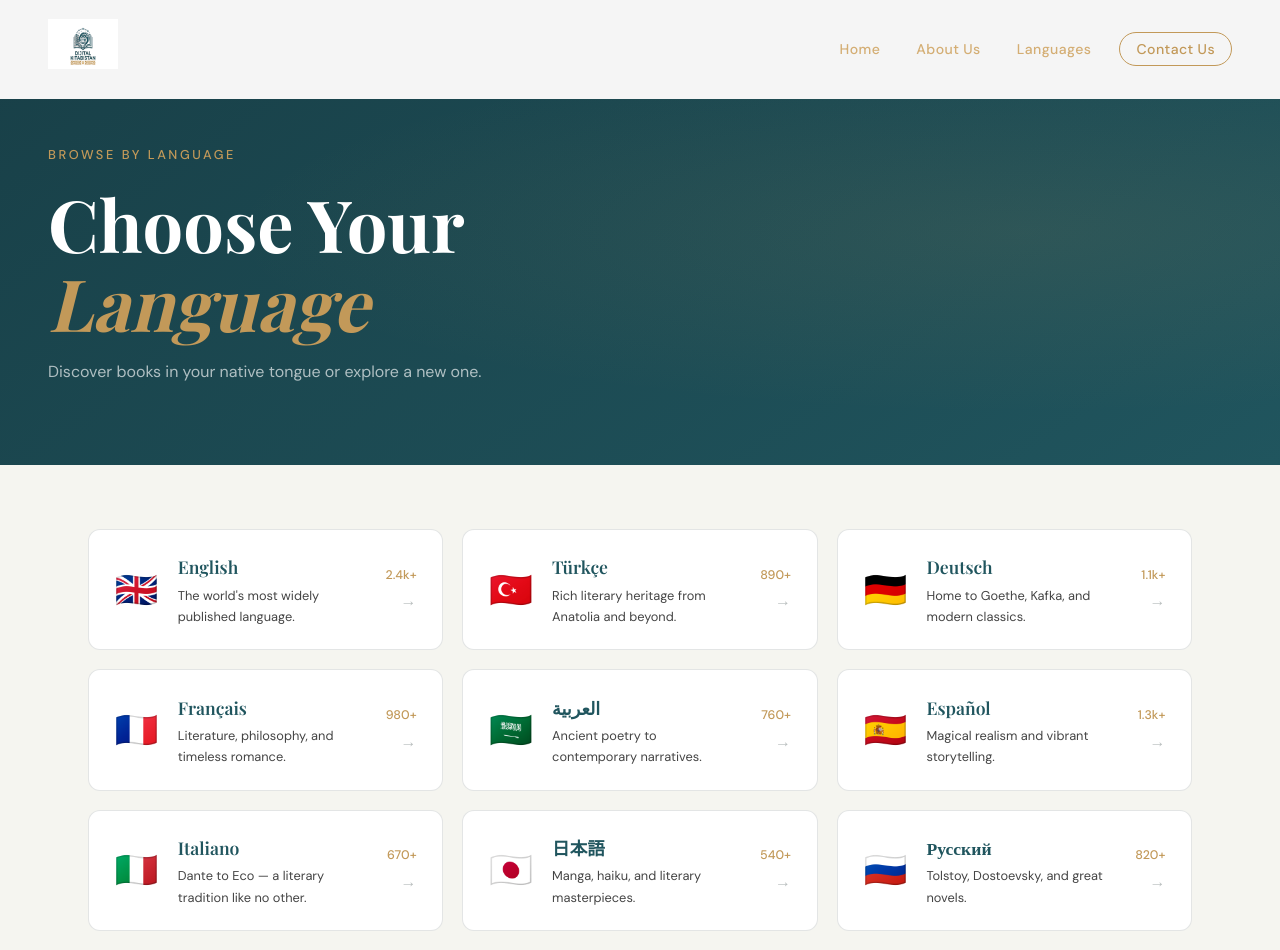
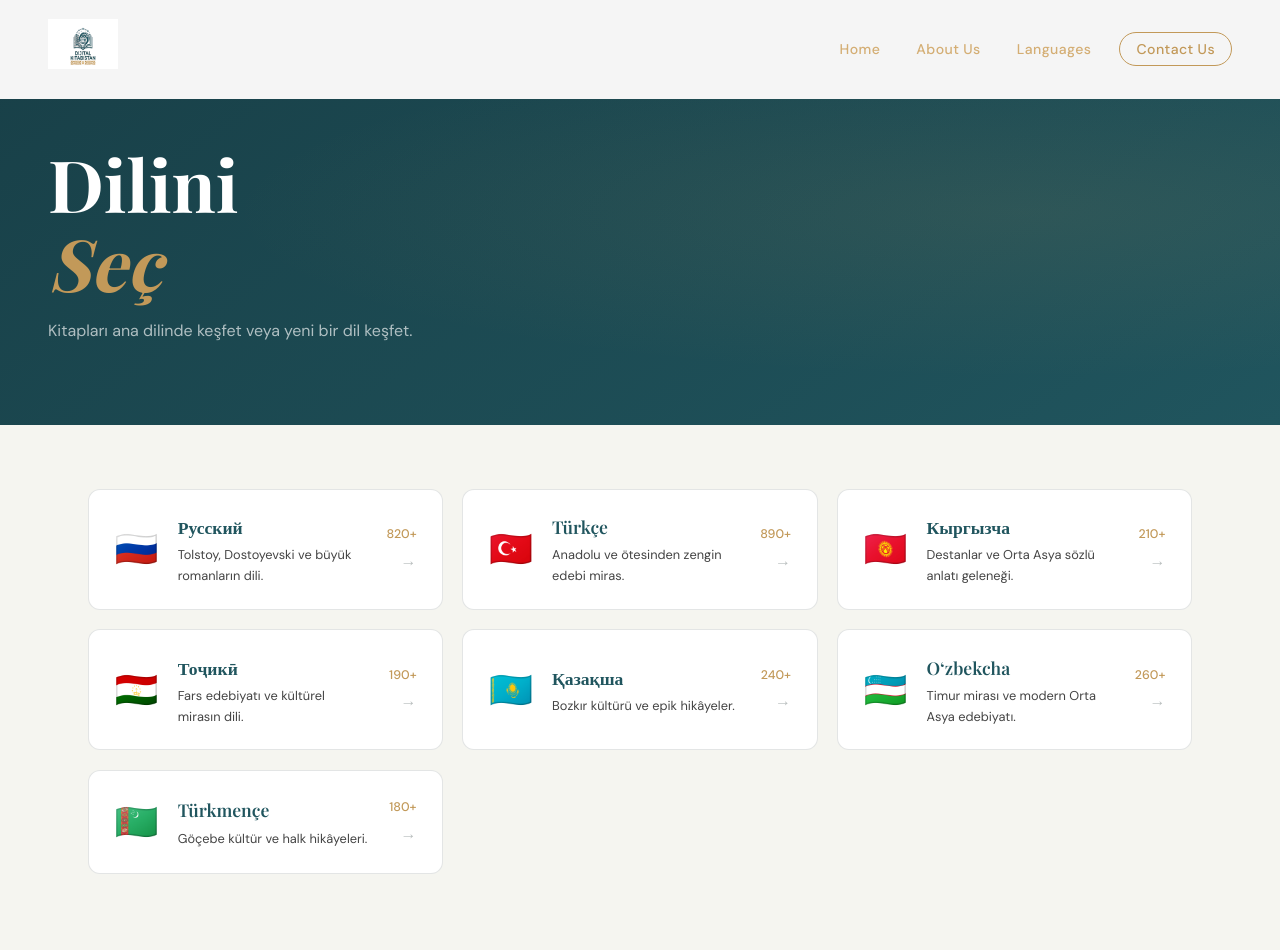
Before and after one commit to hafsaahabib/KTB, a React (Create React App) app: page /language in a window 1280 px wide. Shown: the top 950 px of the page. Built offline with nearby package versions, Linux system fonts and the light colour scheme; a web font is replaced by a local one.

Commit message:
Update Language.js

```diff
--- a/src/pages/Language.js
+++ b/src/pages/Language.js
@@ -3,18 +3,13 @@ import { Link } from 'react-router-dom';
 import Navbar from '../Navbar';
 
 const LANGUAGES = [
-  { code: 'english',    label: 'English',    flag: '🇬🇧', books: '2.4k+', desc: 'The world\'s most widely published language.' },
-  { code: 'turkish',   label: 'Türkçe',     flag: '🇹🇷', books: '890+',  desc: 'Rich literary heritage from Anatolia and beyond.' },
-  { code: 'german',    label: 'Deutsch',    flag: '🇩🇪', books: '1.1k+', desc: 'Home to Goethe, Kafka, and modern classics.' },
-  { code: 'french',    label: 'Français',   flag: '🇫🇷', books: '980+',  desc: 'Literature, philosophy, and timeless romance.' },
-  { code: 'arabic',    label: 'العربية',    flag: '🇸🇦', books: '760+',  desc: 'Ancient poetry to contemporary narratives.' },
-  { code: 'spanish',   label: 'Español',    flag: '🇪🇸', books: '1.3k+', desc: 'Magical realism and vibrant storytelling.' },
-  { code: 'italian',   label: 'Italiano',   flag: '🇮🇹', books: '670+',  desc: 'Dante to Eco — a literary tradition like no other.' },
-  { code: 'japanese',  label: '日本語',     flag: '🇯🇵', books: '540+',  desc: 'Manga, haiku, and literary masterpieces.' },
-  { code: 'russian',   label: 'Русский',    flag: '🇷🇺', books: '820+',  desc: 'Tolstoy, Dostoevsky, and great novels.' },
-  { code: 'portuguese',label: 'Português',  flag: '🇵🇹', books: '590+',  desc: 'Fado in words — melancholic and beautiful.' },
-  { code: 'chinese',   label: '中文',       flag: '🇨🇳', books: '710+',  desc: 'Ancient wisdom meets contemporary fiction.' },
-  { code: 'korean',    label: '한국어',     flag: '🇰🇷', books: '430+',  desc: 'From folklore to K-lit wave.' },
+{ code: 'russian', label: 'Русский', flag: '🇷🇺', books: '820+', desc: 'Tolstoy, Dostoyevski ve büyük romanların dili.' },
+{ code: 'turkish',  label: 'Türkçe',  flag: '🇹🇷', books: '890+', desc: 'Anadolu ve ötesinden zengin edebi miras.' },
+{ code: 'kyrgyz',   label: 'Кыргызча', flag: '🇰🇬', books: '210+', desc: 'Destanlar ve Orta Asya sözlü anlatı geleneği.' },
+{ code: 'tajik',    label: 'Тоҷикӣ',  flag: '🇹🇯', books: '190+', desc: 'Fars edebiyatı ve kültürel mirasın dili.' },
+{ code: 'kazakh',   label: 'Қазақша', flag: '🇰🇿', books: '240+', desc: 'Bozkır kültürü ve epik hikâyeler.' },
+{ code: 'uzbek',    label: 'Oʻzbekcha', flag: '🇺🇿', books: '260+', desc: 'Timur mirası ve modern Orta Asya edebiyatı.' },
+{ code: 'turkmen',  label: 'Türkmençe', flag: '🇹🇲', books: '180+', desc: 'Göçebe kültür ve halk hikâyeleri.' },
 ];
 
 export default function Language() {
@@ -33,9 +28,9 @@ export default function Language() {
 
       <section className="page-hero page-hero--lang">
         <div className="page-hero__content">
-          <p className="hero__eyebrow">Browse by Language</p>
-          <h1 className="page-hero__title">Choose Your<br /><em>Language</em></h1>
-          <p className="page-hero__sub">Discover books in your native tongue or explore a new one.</p>
+          {/* <p className="hero__eyebrow">Dile Göre Göz At</p> */}
+          <h1 className="page-hero__title">Dilini <br /><em>Seç</em></h1>
+          <p className="page-hero__sub">Kitapları ana dilinde keşfet veya yeni bir dil keşfet.</p>
         </div>
       </section>
 
@@ -63,9 +58,9 @@ export default function Language() {
       </section>
 
       <footer className="footer">
-        <div className="footer__brand">KTB</div>
-        <p className="footer__copy">© 2026 DIJITAL KITABISTAN. Built with ❤️ for readers everywhere.</p>
-        <a href="mailto:contact@KTB.com" className="footer__email">contact@KTB.com</a>
+            <div className="footer__brand">KTB</div>
+            <p className="footer__copy">© 2026 DIJITAL KITABISTAN. Dünyanın her yerindeki okurlar için ❤️ ile hazırlandı.</p>
+            <a href="mailto:contact@KTB.com" className="footer__email">contact@KTB.com</a>
       </footer>
     </div>
   );
```
